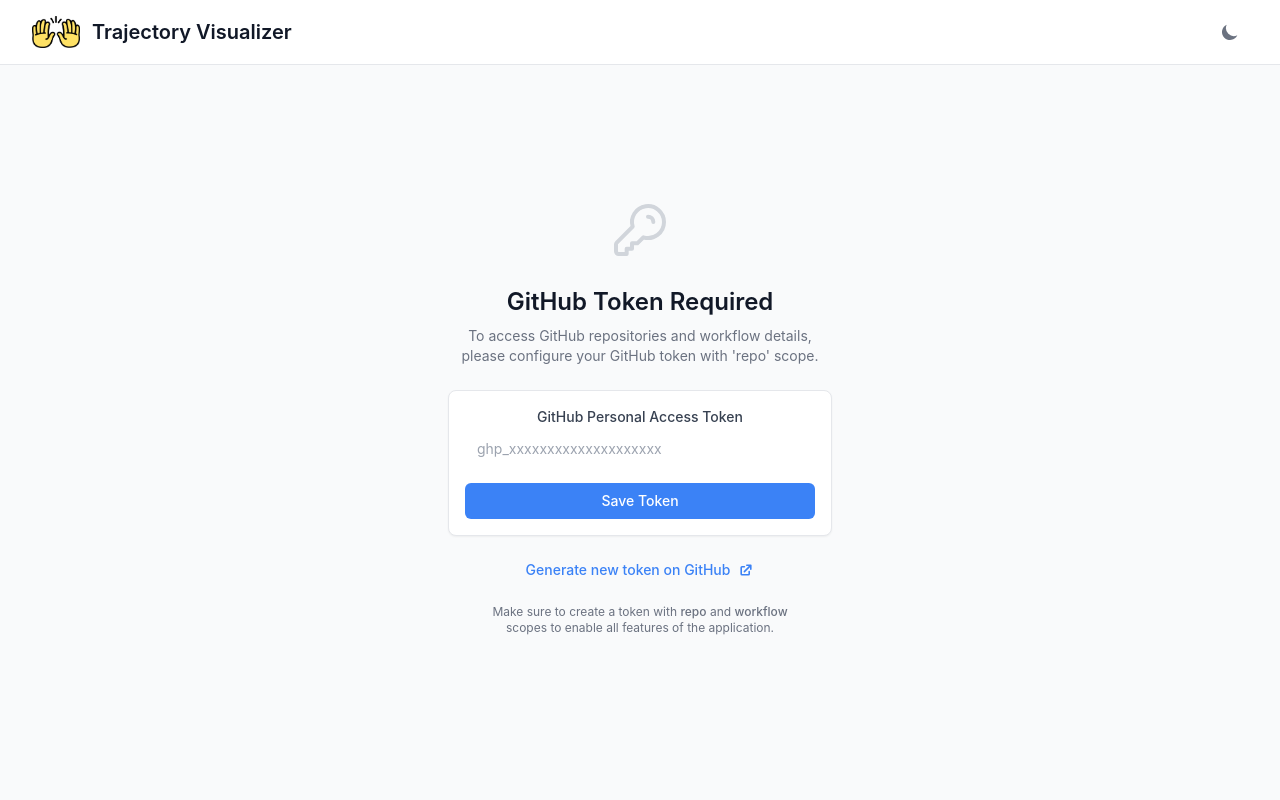
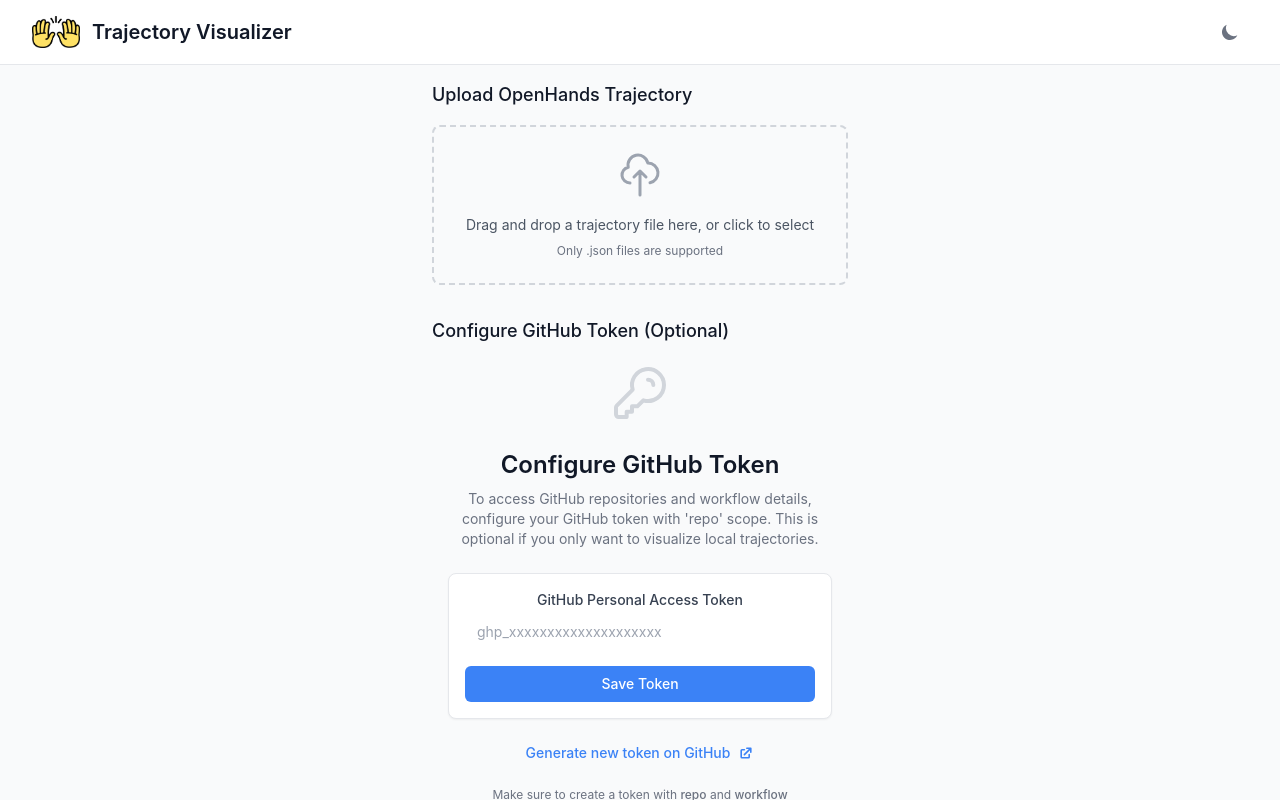
Before and after one commit to SDGLBL/trajectory-visualizer, a React (Create React App) app: page / in a window 1280 px wide. Built offline with nearby package versions, Linux system fonts and the light colour scheme.

Commit message:
Make GitHub token optional for local trajectories

```diff
--- a/src/App.tsx
+++ b/src/App.tsx
@@ -53,10 +53,10 @@ const TokenPrompt: React.FC<{ isDark?: boolean }> = ({ isDark = false }) => {
         </svg>
       </div>
       <h2 className={`text-2xl font-semibold ${isDark ? 'text-white' : 'text-gray-900'} mb-2`}>
-        GitHub Token Required
+        Configure GitHub Token
       </h2>
       <p className={`${isDark ? 'text-gray-300' : 'text-gray-500'} mb-6 text-sm max-w-sm mx-auto`}>
-        To access GitHub repositories and workflow details, please configure your GitHub token with 'repo' scope.
+        To access GitHub repositories and workflow details, configure your GitHub token with 'repo' scope. This is optional if you only want to visualize local trajectories.
       </p>
 
       <div className={`${isDark ? 'bg-gray-800 border-gray-700' : 'bg-white border-gray-200'} rounded-lg shadow-sm border p-4 mb-6 w-full max-w-sm mx-auto`}>
@@ -387,7 +387,34 @@ const App: React.FC = () => {
 
         {/* Main Content */}
         <main className="max-w-[1920px] mx-auto px-4 sm:px-6 lg:px-8 py-4 flex-grow overflow-hidden">
-          {!localStorage.getItem('github_token') ? (
+          {!owner && !repo && !uploadedContent ? (
+            <div className="min-h-[calc(100vh-8rem)] flex items-center justify-center">
+              <div className="max-w-3xl mx-auto space-y-8">
+                <div>
+                  <h2 className={`text-lg font-medium mb-4 ${isDark ? 'text-white' : 'text-gray-900'}`}>
+                    Upload OpenHands Trajectory
+                  </h2>
+                  <UploadTrajectory onUpload={handleTrajectoryUpload} />
+                </div>
+
+                {!localStorage.getItem('github_token') ? (
+                  <div>
+                    <h2 className={`text-lg font-medium mb-4 ${isDark ? 'text-white' : 'text-gray-900'}`}>
+                      Configure GitHub Token (Optional)
+                    </h2>
+                    <TokenPrompt isDark={isDark} />
+                  </div>
+                ) : (
+                  <div>
+                    <h2 className={`text-lg font-medium mb-4 ${isDark ? 'text-white' : 'text-gray-900'}`}>
+                      Or Select GitHub Repository
+                    </h2>
+                    <RepositorySelector onSelectRepository={handleRepositorySelect} />
+                  </div>
+                )}
+              </div>
+            </div>
+          ) : !localStorage.getItem('github_token') && owner && repo ? (
             <div className="min-h-[calc(100vh-8rem)] flex items-center justify-center">
               <TokenPrompt isDark={isDark} />
             </div>
```
